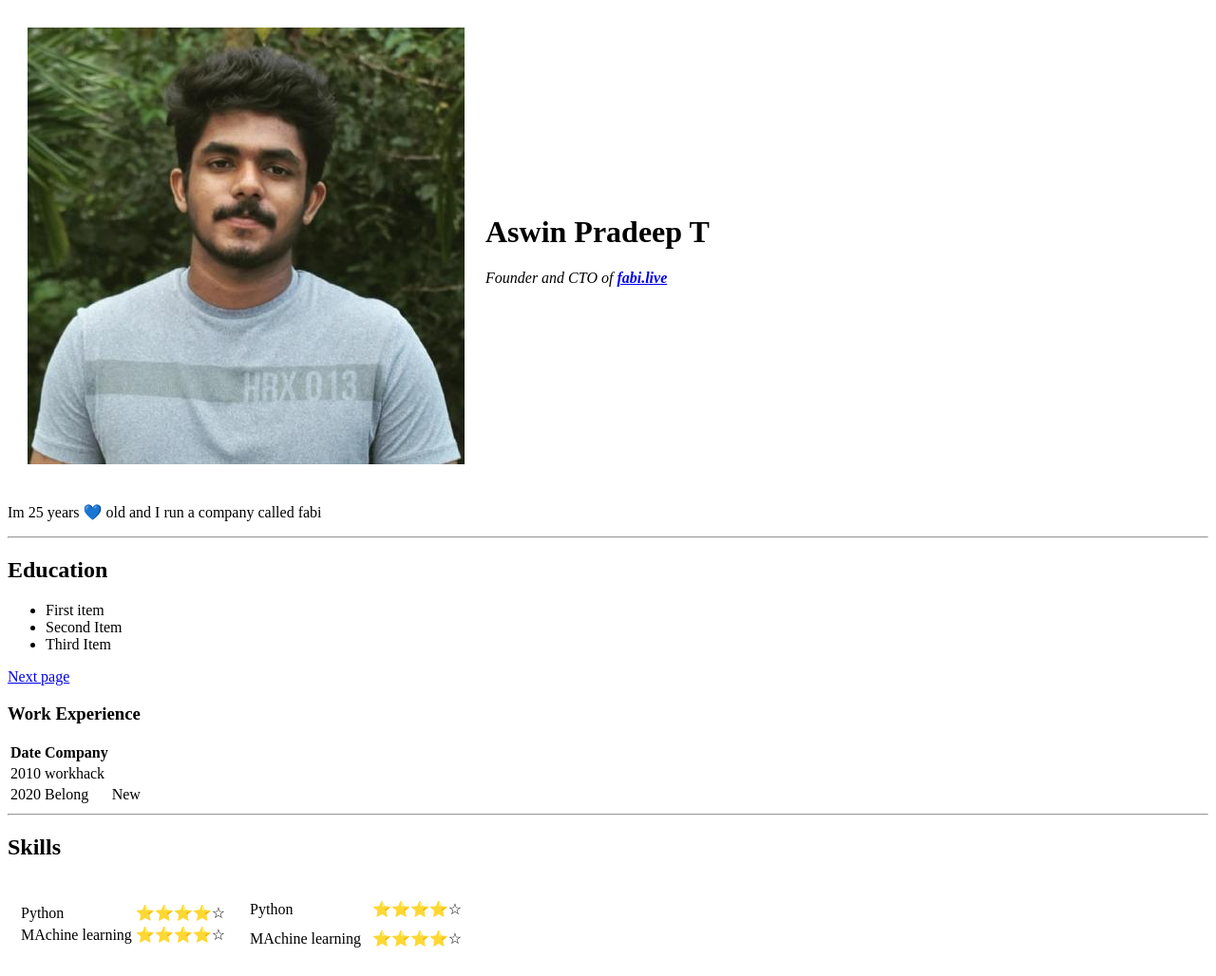
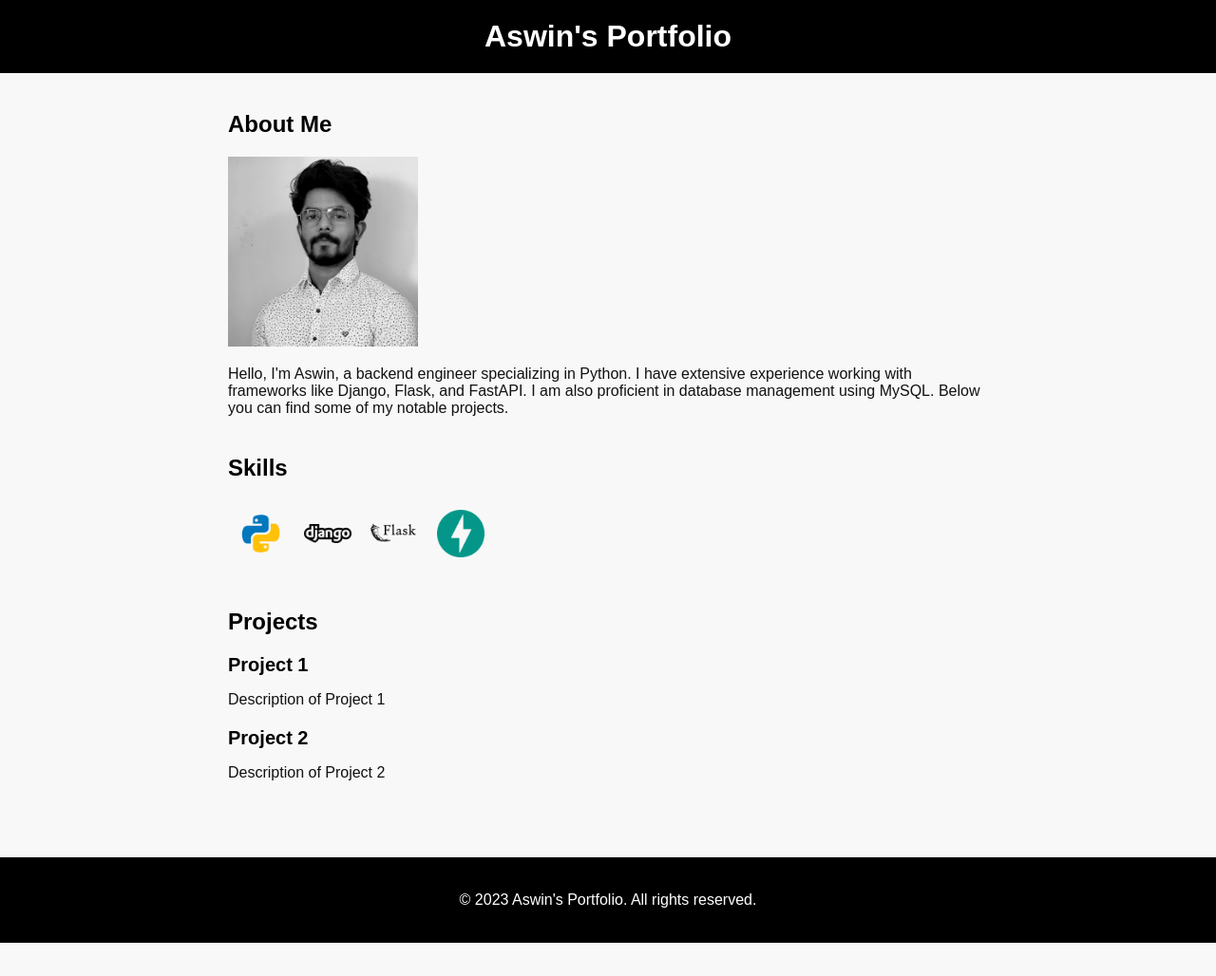
Before and after one commit to aswinpradeepgit/personal_website, a plain HTML site: page index.html in a window 1280 px wide. Shown: the whole page at 95% size. After the commit the page ends 993 px from the top, so only its background shows below. Drawn offline with Linux system fonts and the light colour scheme.

Commit message:
Update index.html
changed the entire html code using chatgpt code

```diff
--- a/index.html
+++ b/index.html
@@ -1,91 +1,50 @@
- <!DOCTYPE html>
-<html lang=" " dir="ltr">
+<!DOCTYPE html>
+<html>
+<head>
+  <meta charset="UTF-8">
+  <title>Aswin's Portfolio</title>
+  <link rel="stylesheet" href="styles/style.css">
+</head>
+<body>
+  <header>
+    <h1>Aswin's Portfolio</h1>
+  </header>
 
-<head>
-  <meta charset="utf-8">
-  <title>Aswin's personal site</title>
-</head>
+  <main>
+    <section>
+      <h2>About Me</h2>
+      <img src="Aswin.jpeg" alt="Aswin's Photo" width="200" height="200">
+      <p>Hello, I'm Aswin, a backend engineer specializing in Python. I have extensive experience working with frameworks like Django, Flask, and FastAPI. I am also proficient in database management using MySQL. Below you can find some of my notable projects.</p>
+    </section>
 
-<body>
-  <table cellspacing=20>
-    <tr>
-      <td><img src="aswin1.jpeg" alt="Aswin's Profile picture "></td>
-      <td><h1>Aswin Pradeep T</h1>
-      <p><em>Founder and CTO of <strong><a href="https://fabi.live/">fabi.live</a></strong></em></p></td>
-    </tr>
-  </table>
+    <section>
+      <h2>Skills</h2>
+      <ul class="skills">
+        <li><img src="icons/python.png" alt="Python"></li>
+        <li><img src="icons/django.png" alt="Django"></li>
+        <li><img src="icons/flask.png" alt="Flask"></li>
+        <li><img src="icons/fastapi.png" alt="FastAPI"></li>
+      </ul>
+    </section>
 
+    <section>
+      <h2>Projects</h2>
+      <ul class="projects">
+        <li>
+          <h3>Project 1</h3>
+          <p>Description of Project 1</p>
+        </li>
+        <li>
+          <h3>Project 2</h3>
+          <p>Description of Project 2</p>
+        </li>
+        <!-- Add more projects here -->
+      </ul>
+    </section>
+  </main>
 
-  <p>Im 25 years 💙 old and I run a company called fabi</p>
-  <hr>
-
-  <h2>Education</h2>
-  <ul>
-    <li>First item</li>
-    <li>Second Item</li>
-    <li>Third Item </li>
-  </ul>
-  <a href="hobbies.html">Next page</a>
-
-  <h3>Work Experience</h3>
-  <table>
-    <thead>
-      <tr>
-        <th>Date</th>
-        <th>Company</th>
-      </tr>
-    </thead>
-    <tbody>
-      <tr>
-        <td>2010</td>
-        <td>workhack</td>
-      </tr>
-      <tr>
-        <td>2020</td>
-        <td>Belong</td>
-        <td>New</td>
-      </tr>
-    </tbody>
-
-  </table>
-  <hr>
-
-  <h2>Skills</h2>
-
-  <table cellspacing=10>
-    <tr>
-      <td>
-        <table>
-          <tr>
-            <td>
-              Python
-            </td>
-            <td>⭐⭐⭐⭐☆</td>
-          </tr>
-          <tr>
-            <td>MAchine learning</td>
-            <td>⭐⭐⭐⭐☆</td>
-          </tr>
-        </table>
-      </td>
-      <td>
-        <table cellspacing=10>
-          <tr>
-            <td>
-              Python
-            </td>
-            <td>⭐⭐⭐⭐☆</td>
-          </tr>
-          <tr>
-            <td>MAchine learning</td>
-            <td>⭐⭐⭐⭐☆</td>
-          </tr>
-        </table>
-      </td>
-    </tr>
-
-
-
+  <footer>
+    <p>&copy; 2023 Aswin's Portfolio. All rights reserved.</p>
+  </footer>
 </body>
-
 </html>
```
